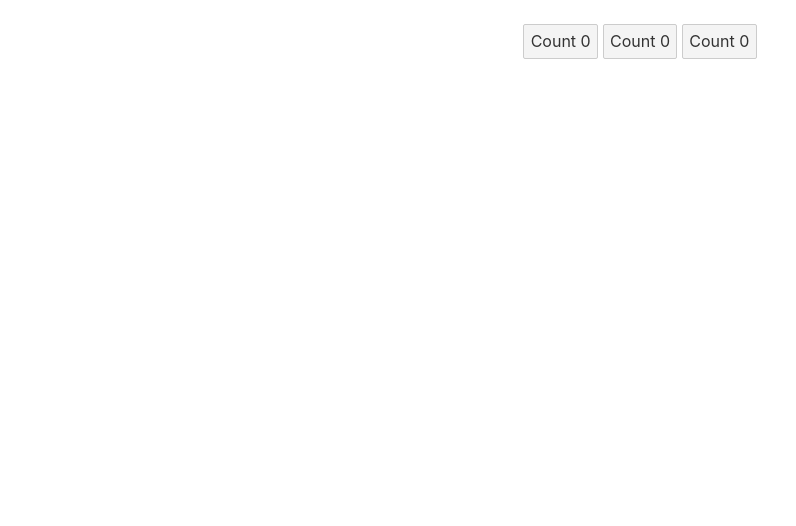
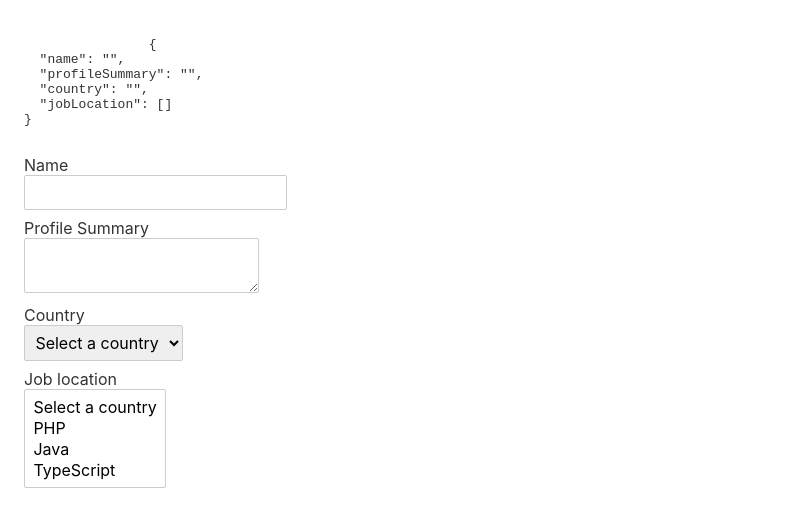
Before and after one commit to tuanson1985/svelte-tutorial, a Svelte app: page / in a window 1280 px wide. Shown: the top 526 px of the page, without its empty margins (0-796 px from the left). Built offline with nearby package versions, Linux system fonts and the light colour scheme.

Commit message:
Form Handling (input, textarea, select, multiple select)

```diff
--- a/src/App.svelte
+++ b/src/App.svelte
@@ -1,23 +1,59 @@
 <script>
-  let count = 0;
-  function handleClick() {
-    count += 1;
-  }
-  function handleClickEvent(event, stepSize) {
-    count += stepSize;
-  }
+  const formValues = {
+    name: "",
+    profileSummary: "",
+    country: "",
+    jobLocation: [],
+  };
 </script>
 
 <main>
-  <button on:click={() => (count = count + 1)}>Count {count}</button>
-  <button on:click={handleClick}>Count {count}</button>
-  <button on:click={(event) => handleClickEvent(event, 5)}>Count {count}</button
-  >
+  <div>
+    <pre>
+		{JSON.stringify(formValues, null, 2)}
+	</pre>
+  </div>
+  <form>
+    <div>
+      <label for="name">Name</label>
+      <input type="text" id="name" bind:value={formValues.name} />
+    </div>
+
+    <div>
+      <label for="profile">Profile Summary</label>
+      <textarea name="" id="profile" bind:value={formValues.profileSummary} />
+    </div>
+
+    <div>
+      <label for="country">Country</label>
+      <select id="country" bind:value={formValues.country}>
+        <option value="">Select a country</option>
+        <option value="india">India</option>
+        <option value="vietname">Vietnam</option>
+        <option value="singapore">Singapore</option>
+      </select>
+    </div>
+
+    <div>
+      <label for="job-location">Job location</label>
+      <select id="job-location" bind:value={formValues.jobLocation} multiple>
+        <option value="">Select a country</option>
+        <option value="php">PHP</option>
+        <option value="java">Java</option>
+        <option value="typescript">TypeScript</option>
+      </select>
+    </div>
+
+
+  </form>
 </main>
 
 <style>
+  input + label {
+    display: inline-block;
+  }
   main {
-    text-align: center;
+    /* text-align: center; */
     padding: 1em;
     max-width: 240px;
     margin: 0 auto;
```
